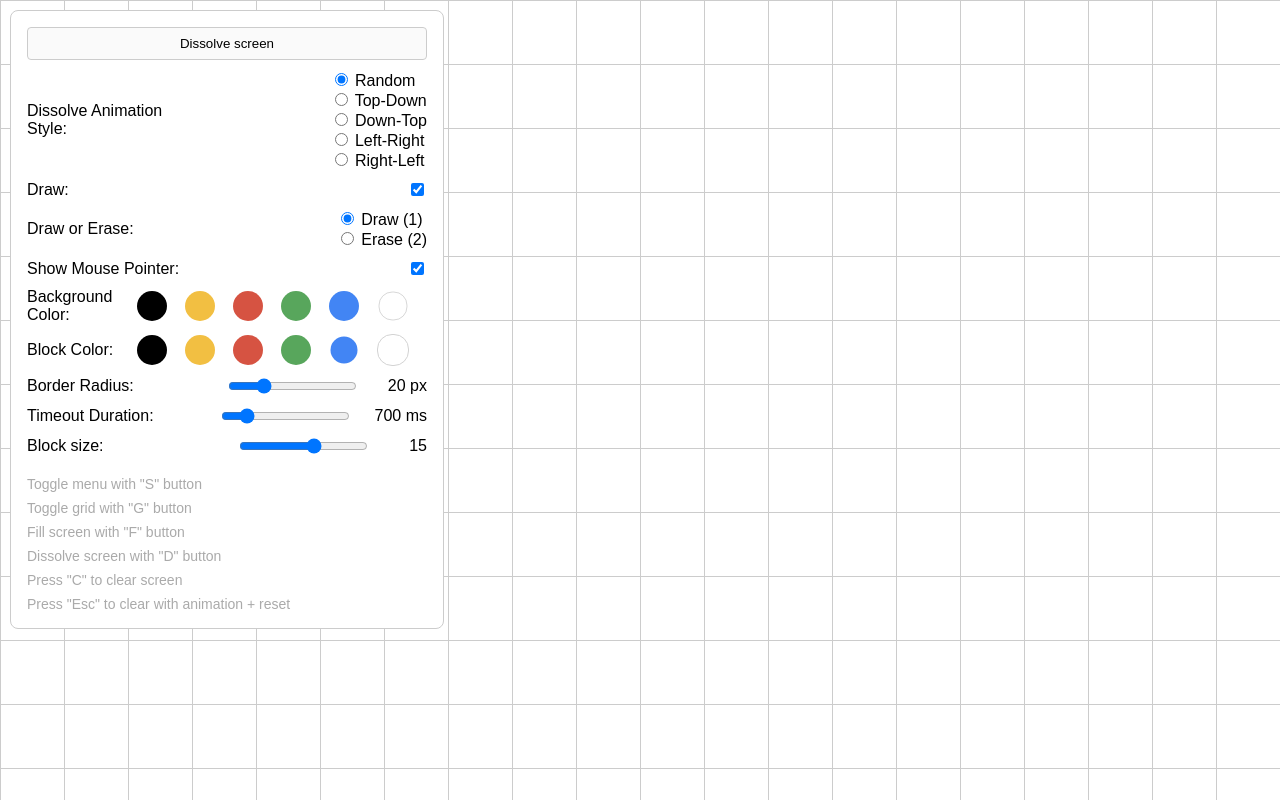
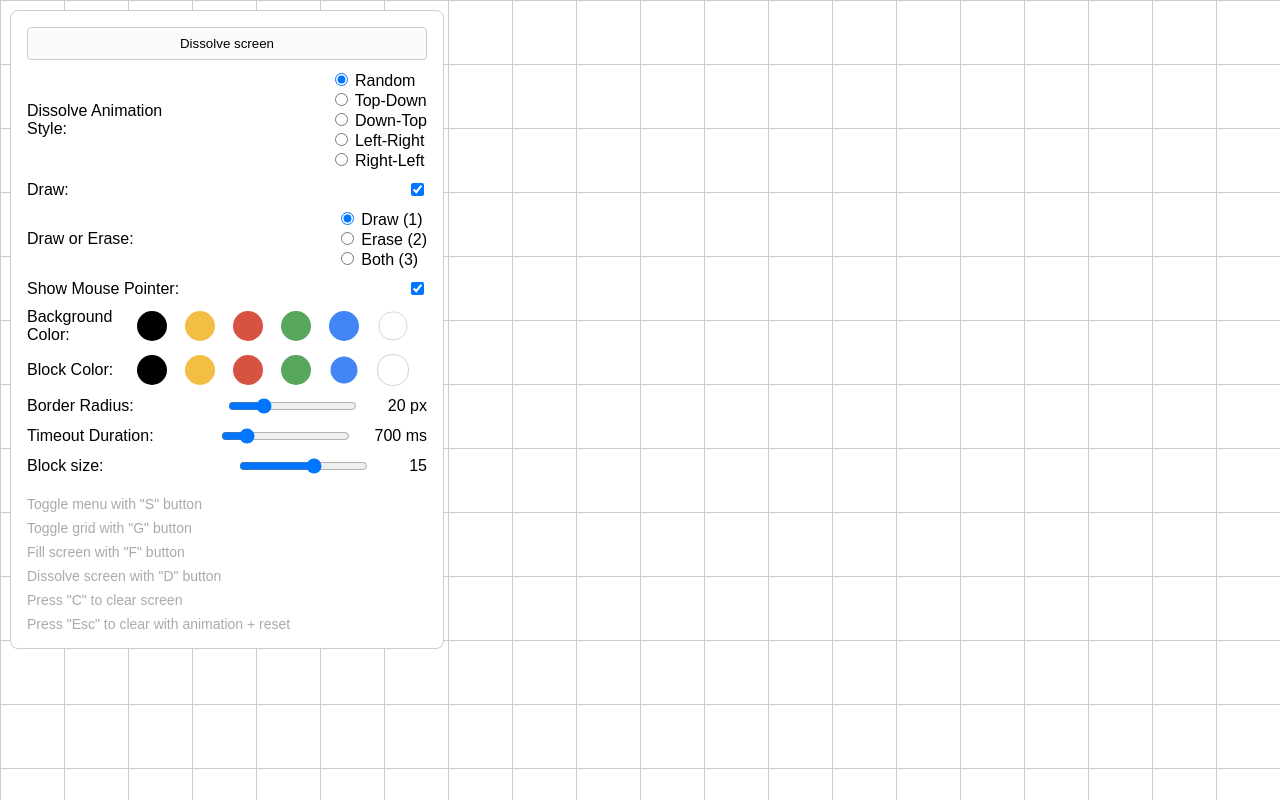
Before and after one commit to MacketSWE/pzt, a React (Create React App) app: page / in a window 1280 px wide. Built offline with nearby package versions, Linux system fonts and the light colour scheme.

Commit message:
Add "both" option while drawing

```diff
--- a/src/features/Blocks/BlocksPage/BlocksPage.tsx
+++ b/src/features/Blocks/BlocksPage/BlocksPage.tsx
@@ -44,6 +44,8 @@ export const BlocksPage = () => {
           newBlocks[index] = true;
         } else if (drawOrErase === "erase" && prev[index]) {
           newBlocks[index] = false;
+        } else if (drawOrErase === "both") {
+          newBlocks[index] = !prev[index];
         }
         return newBlocks;
       });
@@ -108,6 +110,11 @@ export const BlocksPage = () => {
         // Logic for "D" key command
         console.log("'2' button pressed");
         setDrawOrErase("erase");
+        break;
+      case "3":
+        // Logic for "D" key command
+        console.log("'3' button pressed");
+        setDrawOrErase("both");
         break;
 
       case "f":
@@ -548,6 +555,16 @@ const SettingsPanel = ({
                   />{" "}
                   Erase (2)
                 </div>
+                <div>
+                  <input
+                    type="radio"
+                    value="erase"
+                    name="drawOrErase"
+                    checked={drawOrErase === "both"}
+                    onChange={() => setDrawOrErase("both")}
+                  />{" "}
+                  Both (3)
+                </div>
               </div>
             </div>
           </div>
--- a/src/features/Blocks/BlocksPage/useBlocksStore.tsx
+++ b/src/features/Blocks/BlocksPage/useBlocksStore.tsx
@@ -4,8 +4,8 @@ type State = {
   backgroundColor: string;
   dissolveStyle: string;
   isSettingsMinimized: boolean;
-  drawOrErase: "draw" | "erase";
-  setDrawOrErase: (mode: "draw" | "erase") => void;
+  drawOrErase: "draw" | "erase" | "both";
+  setDrawOrErase: (mode: "draw" | "erase" | "both") => void;
   setIsSettingsMinimized: (isMinimized: any) => void;
   setDissolveStyle: (style: string) => void;
   setBackgroundColor: (color: string) => void;
```
